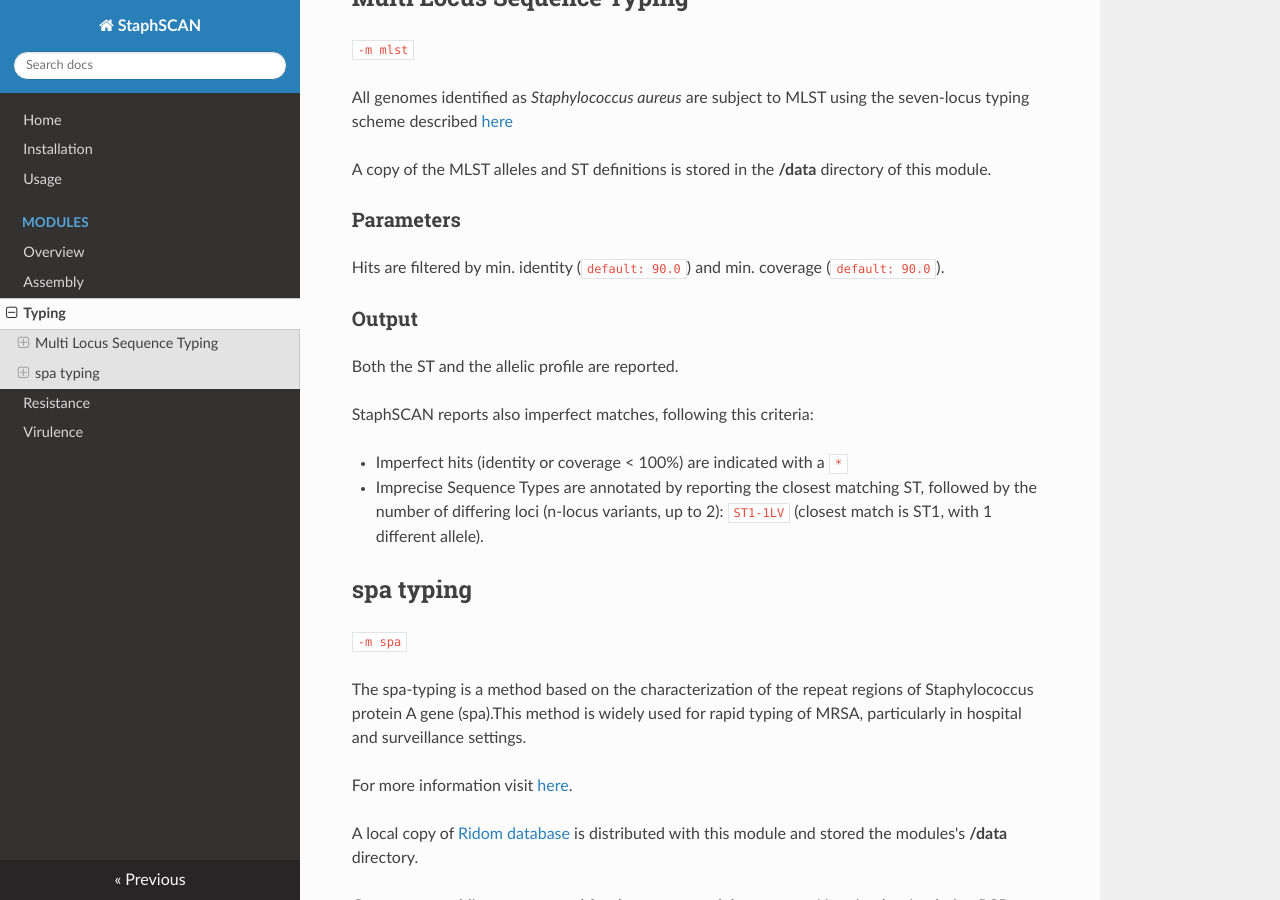
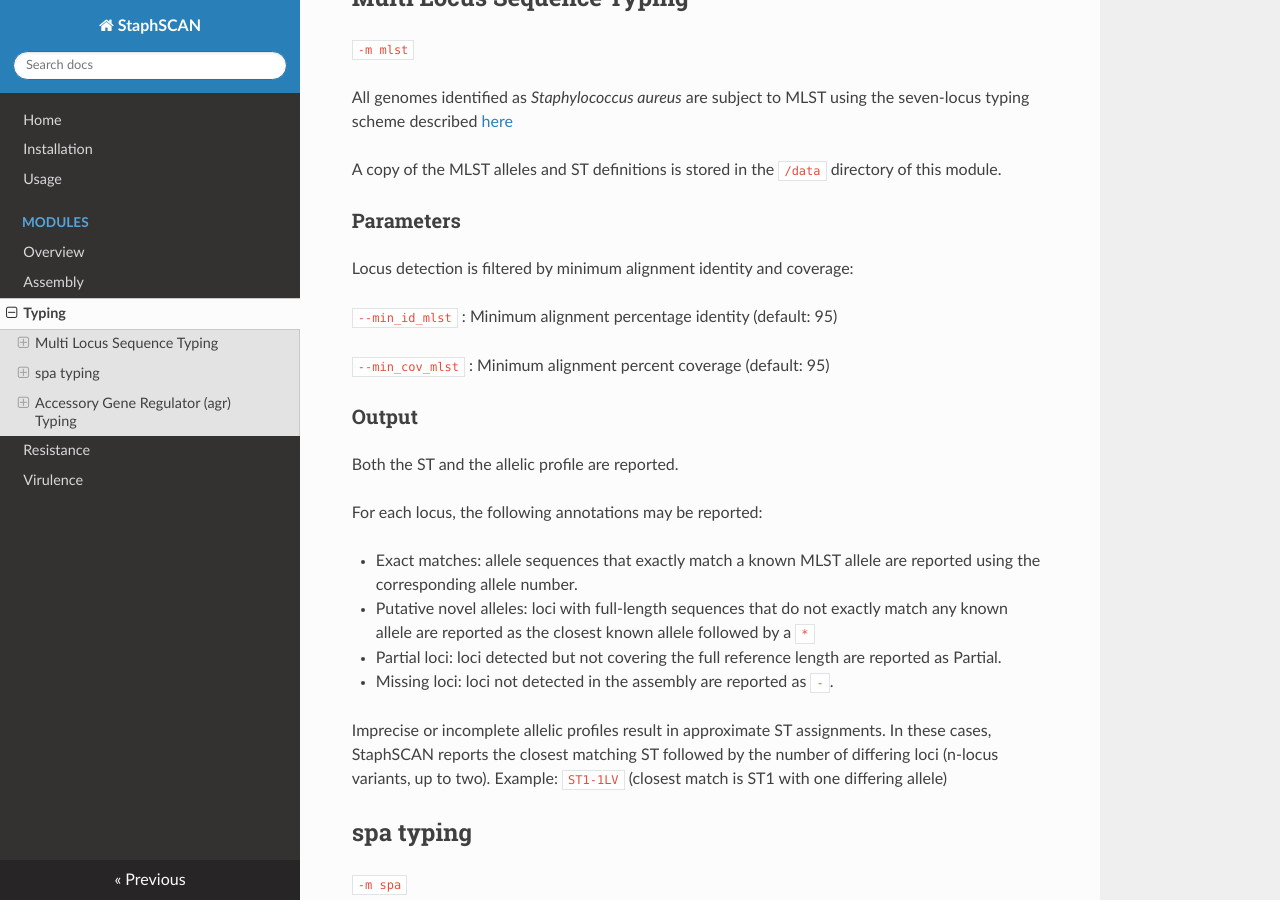
Before and after one commit to riccabolla/StaphSCAN, an MkDocs documentation site: the page built from docs/typing.md, in a window 1280 px wide and 900 px high, scrolled down 275 px. Built offline with MkDocs 1.6.1, drawn with Linux system fonts in a browser that asks for light colours; nearby versions of some CDN libraries; some of the changed text lies outside the part shown.

Commit message:
add info

```diff
--- a/docs/typing.md
+++ b/docs/typing.md
@@ -10,20 +10,28 @@
 
 All genomes identified as *Staphylococcus aureus* are subject to MLST using the seven-locus typing scheme described [here](https://pubmlst.org/organisms/staphylococcus-aureus)
 
-A copy of the MLST alleles and ST definitions is stored in the **/data** directory of this module.
+A copy of the MLST alleles and ST definitions is stored in the ``/data`` directory of this module.
 
 ### Parameters
 
-Hits are filtered by min. identity (``default: 90.0``) and min. coverage (``default: 90.0``).
+Locus detection is filtered by minimum alignment identity and coverage:
+
+``--min_id_mlst `` : Minimum alignment percentage identity (default: 95)
+
+``--min_cov_mlst `` : Minimum alignment percent coverage (default: 95)
 
 ### Output
 
 Both the ST and the allelic profile are reported.
 
-StaphSCAN reports also imperfect matches, following this criteria:
+For each locus, the following annotations may be reported:
 
-* Imperfect hits (identity or coverage < 100%) are indicated with a  ``*``
-* Imprecise Sequence Types are annotated by reporting the closest matching ST, followed by the number of differing loci (n-locus variants, up to 2): ``ST1-1LV`` (closest match is ST1, with 1 different allele).
+* Exact matches: allele sequences that exactly match a known MLST allele are reported using the corresponding allele number.
+* Putative novel alleles: loci with full-length sequences that do not exactly match any known allele are reported as the closest known allele followed by a `` * ``
+* Partial loci: loci detected but not covering the full reference length are reported as Partial.
+* Missing loci: loci not detected in the assembly are reported as `` - ``.
+
+Imprecise or incomplete allelic profiles result in approximate ST assignments. In these cases, StaphSCAN reports the closest matching ST followed by the number of differing loci (n-locus variants, up to two). Example: `` ST1-1LV `` (closest match is ST1 with one differing allele)
 
 ## spa typing
 
@@ -33,7 +41,7 @@
 
 For more information visit [here](https://spa.ridom.de/index.shtml).
 
-A local copy of [Ridom database](https://spa.ridom.de/spatypes.shtml) is distributed with this module and stored the modules's **/data** directory.
+A local copy of [Ridom database](https://spa.ridom.de/spatypes.shtml) is distributed with this module and stored the modules's ``/data`` directory.
 
 Genome assemblies are screened for the presence of the *spa* gene X-region by simulating PCR amplification with multiple published primer sets. Each primer set is tested against all contigs, and both forward and reverse-complement orientations are evaluated.
 
@@ -52,3 +60,65 @@
 ### Limitation
 
 Spa typing is dependent on genome assembly quality, and fragmentation or sequencing errors within the spa X-region may result in spa-negative or Unknown calls. Novel or divergent repeat patterns not present in the reference database are reported as Novel. As with all in silico typing approaches, results may differ from laboratory-based spa typing in cases of mixed populations or incomplete assemblies.
+
+## Accessory Gene Regulator (agr) Typing
+
+``-m agr``
+
+The agr module identifies the Staphylococcus aureus accessory gene regulator (agr) type, a quorum-sensing system involved in virulence regulation and commonly classified into four major groups (I–IV).
+
+A curated FASTA file containing representative agr group target sequences is bundled with the module and stored in the ``/data`` directory.
+
+### Typing Strategy
+
+Agr typing is performed using nucleotide BLAST against a local database of agr target sequences.
+
+Hits are filtered by minimum sequence identity (90.0%).
+
+Candidate matches are ranked by:
+
+* Percent identity
+
+* Alignment coverage
+
+* BLAST bitscore
+
+The top-ranking hit is used to assign the agr group.
+
+Agr group identifiers are mapped to standard agr types as follows:
+
+| Internal ID | Reported agr type |
+|-------------|-------------------|
+| gp1         | agr I             |
+| gp2         | agr II            |
+| gp3         | agr III           |
+| gp4         | agr IV            |
+
+
+### Output
+
+The agr module reports:
+
+| Field               | Description                                  |
+|---------------------|----------------------------------------------|
+| agr_type            | Assigned agr group (agr I–IV)                 |
+| agr_match_confidence| Percent identity of the best BLAST hit        |
+
+
+* agr I–IV
+
+    A valid agr group was identified and reported.
+
+* Negative
+
+    No BLAST hits passed the identity threshold.
+
+* Error
+
+    An unexpected error occurred during analysis.
+
+### Notes and limitations
+* Only the top-ranked BLAST hit is used for agr assignment.
+* Assemblies with fragmented or highly divergent agr loci may yield Negative results.
+* Reported confidence reflects percent identity, not overall locus completeness.
+* The module assumes one dominant agr group per genome.
```
